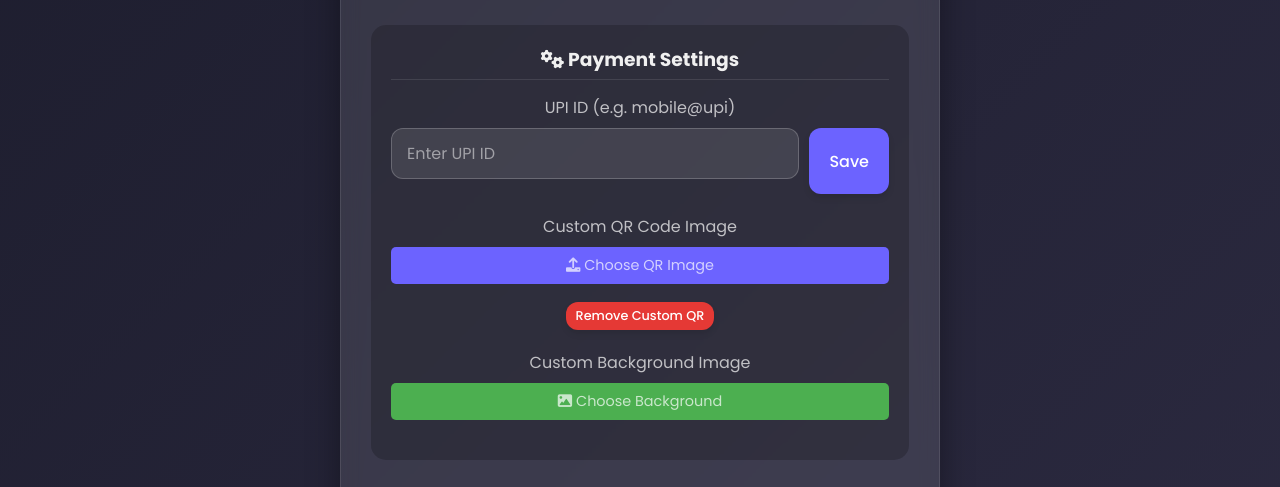
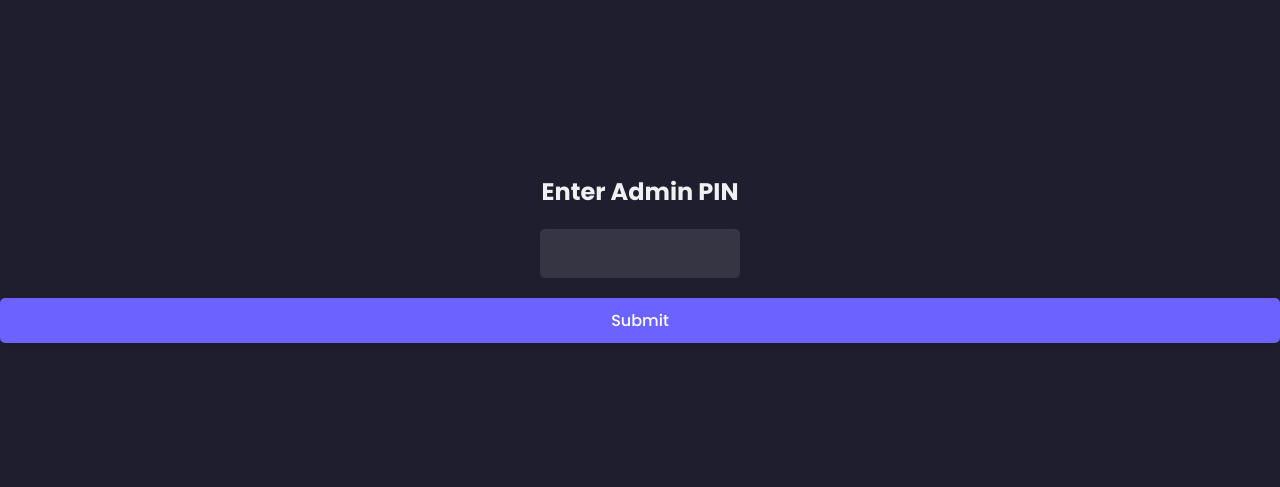
Before and after one commit to slbuchiya/Vadva_group, a website: page frontend/admin.html in a window 1280 px wide. Shown: the part 142-629 px from the top of the page. Drawn offline with Linux system fonts and the light colour scheme; no server answers.

Commit message:
Add PIN protection to admin dashboard

```diff
--- a/frontend/admin.html
+++ b/frontend/admin.html
@@ -136,7 +136,19 @@
 </head>
 
 <body>
-    <div class="container">
+    <!-- PIN Overlay -->
+    <div id="pinOverlay"
+        style="position: fixed; top: 0; left: 0; width: 100%; height: 100%; background: #1e1e2f; z-index: 1000; display: flex; flex-direction: column; justify-content: center; align-items: center;">
+        <h2 style="margin-bottom: 20px;">Enter Admin PIN</h2>
+        <input type="password" id="pinInput"
+            style="padding: 10px; font-size: 1.2rem; border-radius: 5px; border: none; text-align: center; margin-bottom: 20px; width: 200px;"
+            maxlength="4">
+        <button onclick="checkPin()"
+            style="padding: 10px 30px; font-size: 1rem; background: var(--primary-color); color: white; border: none; border-radius: 5px; cursor: pointer;">Submit</button>
+        <p id="pinError" style="color: #e53935; margin-top: 10px; display: none;">Incorrect PIN</p>
+    </div>
+
+    <div class="container" id="adminContainer" style="filter: blur(5px); pointer-events: none;">
         <header class="admin-header">
             <h1 style="font-size: 1.5rem; margin: 0;">Vadva Group Admin</h1>
             <button class="refresh-btn" onclick="fetchOrders()">
@@ -216,9 +228,25 @@
         // Render Backend URL (આ ખાસ ઉમેરવું)
         const BACKEND_URL = 'https://vadva-group-backend-1.onrender.com';
 
-        // Load data on start
-        fetchSettings();
-        fetchOrders();
+        // Initialize
+        // fetchSettings(); // Moved to checkPin
+        // fetchOrders();   // Moved to checkPin
+
+        function checkPin() {
+            const pin = document.getElementById('pinInput').value;
+            if (pin === '1966') {
+                document.getElementById('pinOverlay').style.display = 'none';
+                const container = document.getElementById('adminContainer');
+                container.style.filter = 'none';
+                container.style.pointerEvents = 'all';
+
+                // Load data only after PIN check
+                fetchSettings();
+                fetchOrders();
+            } else {
+                document.getElementById('pinError').style.display = 'block';
+            }
+        }
 
         function fetchSettings() {
             // સુધારો 1: Render URL વાપરો
```
